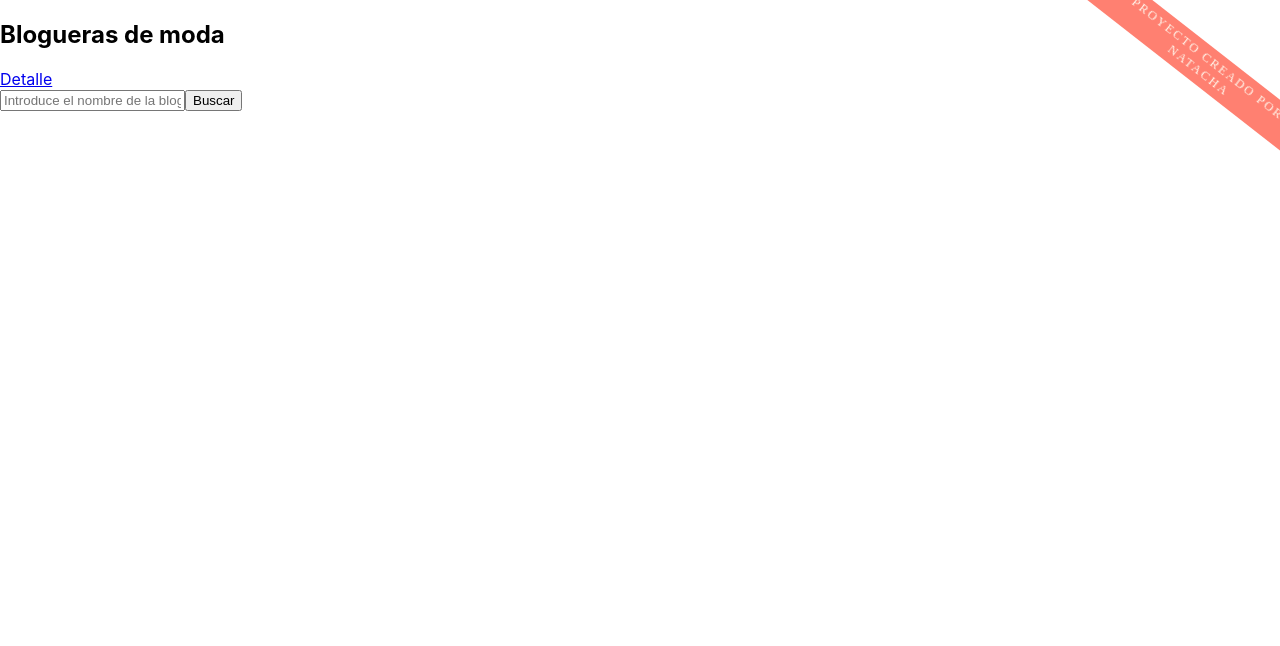
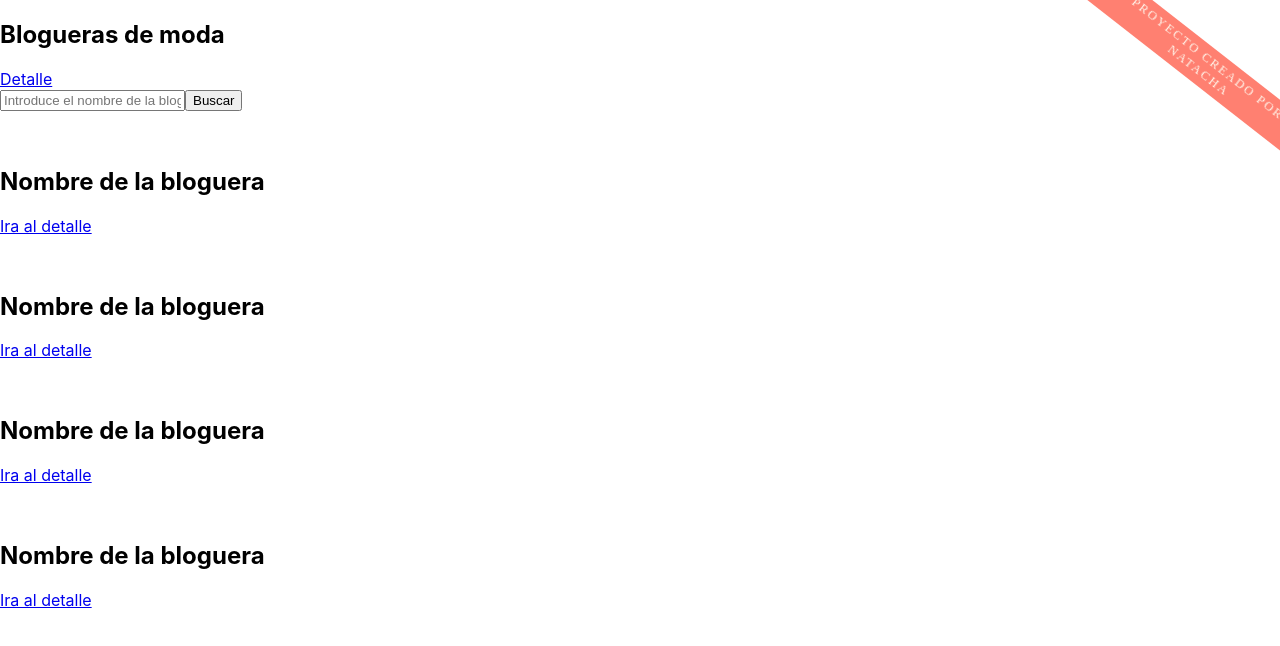
Before and after one commit to natassh/BloguerasDeModa, a React (Create React App) app: page / in a window 1280 px wide. Shown: the top 646 px of the page. Built offline with nearby package versions, Linux system fonts and the light colour scheme; a web font is replaced by a local one.

Commit message:
✨ Add new Components

```diff
--- a/src/Components/Atoms/Input/Input.js
+++ b/src/Components/Atoms/Input/Input.js
@@ -3,7 +3,7 @@ import './Input.css';
 
 const Input = () => (
   <input
-    className="blogger-search-form__input"
+    className="BloggerSearchForm__input"
     type="text"
     placeholder="Introduce el nombre de la bloguera"
   />
--- /dev/null
+++ b/src/Components/Molecules/BloggerBox/BloggerBox.js
@@ -0,0 +1,39 @@
+import React from 'react';
+
+import './BloggerBox.css';
+
+function BloggerBox() {
+  return (
+    <>
+      <article>
+        <figure>
+          <img src="" />
+        </figure>
+        <h2>Nombre de la bloguera</h2>
+        <a href="#"> Ira al detalle </a>
+      </article>
+      <article>
+        <figure>
+          <img src="" />
+        </figure>
+        <h2>Nombre de la bloguera</h2>
+        <a href="#"> Ira al detalle </a>
+      </article>
+      <article>
+        <figure>
+          <img src="" />
+        </figure>
+        <h2>Nombre de la bloguera</h2>
+        <a href="#"> Ira al detalle </a>
+      </article>
+      <article>
+        <figure>
+          <img src="" />
+        </figure>
+        <h2>Nombre de la bloguera</h2>
+        <a href="#"> Ira al detalle </a>
+      </article>
+    </>
+  );
+}
+export default BloggerBox;
--- /dev/null
+++ b/src/Components/Molecules/BloggerBox/index.js
@@ -0,0 +1,2 @@
+import BloggerBox from './BloggerBox';
+export default BloggerBox;
--- a/src/Components/Molecules/BloggerSearchForm/BloggerSearchForm.js
+++ b/src/Components/Molecules/BloggerSearchForm/BloggerSearchForm.js
@@ -7,7 +7,7 @@ import './BloggerSearchForm.css';
 
 function BloggerSearchForm() {
   return (
-    <form className="blogger-search-form">
+    <form className="BloggerSearchForm">
       <Input />
       <ButtonSearch type="submit" value="Buscar" />
     </form>
--- /dev/null
+++ b/src/Components/Molecules/ListOfBloggers/ListOfBloggers.js
@@ -0,0 +1,14 @@
+import React from 'react';
+
+import BloggerBox from '../BloggerBox';
+
+import './ListOfBloggers.css';
+
+function ListOfBloggers() {
+  return (
+    <section className="ListOfBloggers">
+      <BloggerBox />
+    </section>
+  );
+}
+export default ListOfBloggers;
--- /dev/null
+++ b/src/Components/Molecules/ListOfBloggers/index.js
@@ -0,0 +1,2 @@
+import ListOfBloggers from './ListOfBloggers';
+export default ListOfBloggers;
--- a/src/pages/Home/Home.js
+++ b/src/pages/Home/Home.js
@@ -3,6 +3,7 @@ import { Link } from 'react-router-dom';
 
 import Title from '../../Components/Atoms/Title';
 import BloggerSearchForm from '../../Components/Molecules/BloggerSearchForm';
+import ListOfBloggers from '../../Components/Molecules/ListOfBloggers';
 
 import '../../App/styles/app.css';
 import './Home.css';
@@ -13,6 +14,7 @@ function Home() {
       <Title className="title">Blogueras de moda</Title>
       <Link to="/detail">Detalle</Link>
       <BloggerSearchForm />
+      <ListOfBloggers />
     </>
   );
 }
```
Also changed, not shown: src/Components/Molecules/BloggerBox/BloggerBox.css (added), src/Components/Molecules/ListOfBloggers/ListOfBloggers.css (added).
